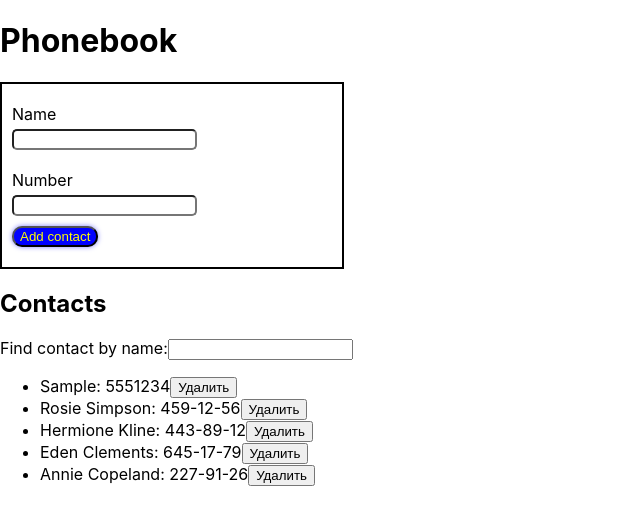
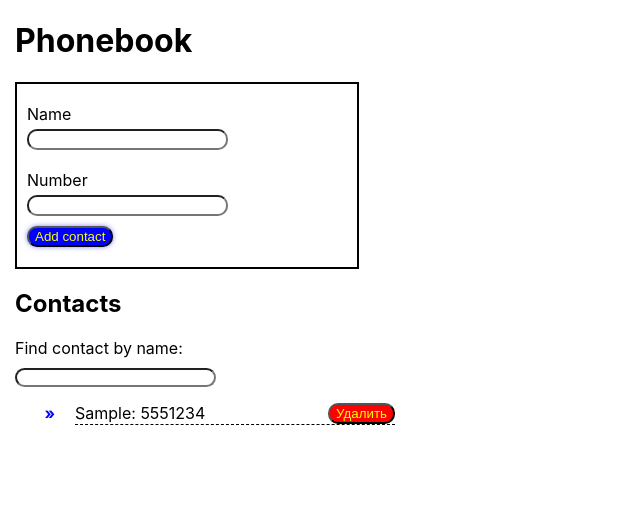
Before and after one commit to VadyaLegolas/goit-react-hw-02-phonebook, a React (Create React App) app: page / in a window 1280 px wide. Both pictures are taken after typing "Sample", "5551234" into the empty fields and a click on the button "Add contact". Shown: the top 524 px of the page, without its empty margins (0-640 px from the left). Built offline with nearby package versions, Linux system fonts and the light colour scheme.

Commit message:
upd styles

```diff
--- a/src/components/App.jsx
+++ b/src/components/App.jsx
@@ -6,12 +6,7 @@ import { Filter } from './Filter/Filter';
 
 export class App extends Component {
   state = {
-    contacts: [
-      { id: 'id-1', name: 'Rosie Simpson', number: '459-12-56' },
-      { id: 'id-2', name: 'Hermione Kline', number: '443-89-12' },
-      { id: 'id-3', name: 'Eden Clements', number: '645-17-79' },
-      { id: 'id-4', name: 'Annie Copeland', number: '227-91-26' },
-    ],
+    contacts: [],
     filter: '',
   };
 
--- a/src/components/ContactElemet/ContactElement.jsx
+++ b/src/components/ContactElemet/ContactElement.jsx
@@ -1,8 +1,12 @@
-export const ContactElement = ({id, name, number, onDeleteContact}) => {
+import { Button, Div, ListItem } from './ContactElement.styled';
+
+export const ContactElement = ({ id, name, number, onDeleteContact }) => {
   return (
-    <li >
-      {name}: {number}
-      <button onClick={() => onDeleteContact(id)}>Удалить</button>
-    </li>
+    <ListItem>
+      <Div>
+        {name}: {number}
+        <Button onClick={() => onDeleteContact(id)}>Удалить</Button>
+      </Div>
+    </ListItem>
   );
 };
--- a/src/components/ContactElemet/ContactElement.styled.js
+++ b/src/components/ContactElemet/ContactElement.styled.js
@@ -1 +1,31 @@
 import styled from 'styled-components';
+
+export const ListItem = styled.li`
+  width: 320px;
+
+  margin-bottom: 10px;
+  padding-bottom: 5px;
+  padding-left: 20px;
+  &::marker {
+    content: '»';
+    color: blue;
+    font-weight: 700;
+  }
+`;
+
+export const Div = styled.div`
+  display: flex;
+  justify-content: space-between;
+  border-bottom: 1px black dashed;
+`;
+
+export const Button = styled.button`
+  border-radius: 10px;
+  background-color: red;
+  color: yellow;
+  &:hover,
+  &:focus {
+    background-color: darkred;
+    cursor: pointer;
+  }
+`;
--- a/src/components/ContactForm/ContactForm.jsx
+++ b/src/components/ContactForm/ContactForm.jsx
@@ -22,7 +22,7 @@ export class ContactForm extends Component {
 
   render() {
     return (
-      <Form autoComplete='off' onSubmit={this.handleSubmit}>
+      <Form autoComplete="off" onSubmit={this.handleSubmit}>
         <Label>
           Name
           <Input
--- a/src/components/ContactForm/ContactForm.styled.js
+++ b/src/components/ContactForm/ContactForm.styled.js
@@ -9,7 +9,9 @@ export const Form = styled.form`
 export const Label = styled.label``;
 export const Input = styled.input`
   display: block;
-  border-radius: 5px;
+  border-radius: 10px;
+  padding-left: 10px;
+  padding-right: 10px;
   margin-top: 5px;
   &:hover,
   &:focus {
@@ -21,6 +23,7 @@ export const Input = styled.input`
 export const Button = styled.button`
   margin-top: 10px;
   cursor: pointer;
+  background-color: orange;
   &:hover,
   &:focus {
     box-shadow: 0 0 5px rgba(0, 0, 255, 0.5);
--- a/src/components/ContactList/ContactList.jsx
+++ b/src/components/ContactList/ContactList.jsx
@@ -1,8 +1,9 @@
 import { ContactElement } from 'components/ContactElemet/ContactElement';
+import { List } from './ContactList.styled';
 
 export const ContactList = ({ contacts, onDeleteContact }) => {
   return (
-    <ul>
+    <List>
       {contacts.map(({ id, name, number }) => {
         return (
           <ContactElement
@@ -14,6 +15,6 @@ export const ContactList = ({ contacts, onDeleteContact }) => {
           />
         );
       })}
-    </ul>
+    </List>
   );
 };
--- a/src/components/ContactList/ContactList.styled.js
+++ b/src/components/ContactList/ContactList.styled.js
@@ -1 +1,3 @@
 import styled from 'styled-components';
+
+export const List = styled.ul``;
--- a/src/components/Filter/Filter.jsx
+++ b/src/components/Filter/Filter.jsx
@@ -1,8 +1,10 @@
-export const Filter = ({value, onChange}) => {
+import { Input, Label } from './Filter.styled';
+
+export const Filter = ({ value, onChange }) => {
   return (
-    <label>
+    <Label>
       Find contact by name:
-      <input type="text" value={value} onChange={onChange}/>
-    </label>
+      <Input type="text" value={value} onChange={onChange} />
+    </Label>
   );
 };
--- a/src/components/Filter/Filter.styled.js
+++ b/src/components/Filter/Filter.styled.js
@@ -1 +1,16 @@
 import styled from 'styled-components';
+
+export const Label = styled.label``;
+
+export const Input = styled.input`
+  display: block;
+  border-radius: 10px;
+  padding: 0 10px;
+  margin-top: 10px;
+  margin-bottom: 10px;
+  &:hover,
+  &:focus {
+    border-color: blue;
+    box-shadow: 0 0 5px rgba(0, 0, 255, 0.7);
+  }
+`;
--- a/src/index.css
+++ b/src/index.css
@@ -7,6 +7,7 @@ body {
     sans-serif;
   -webkit-font-smoothing: antialiased;
   -moz-osx-font-smoothing: grayscale;
+  padding-left: 15px;
 }
 
 code {
```
